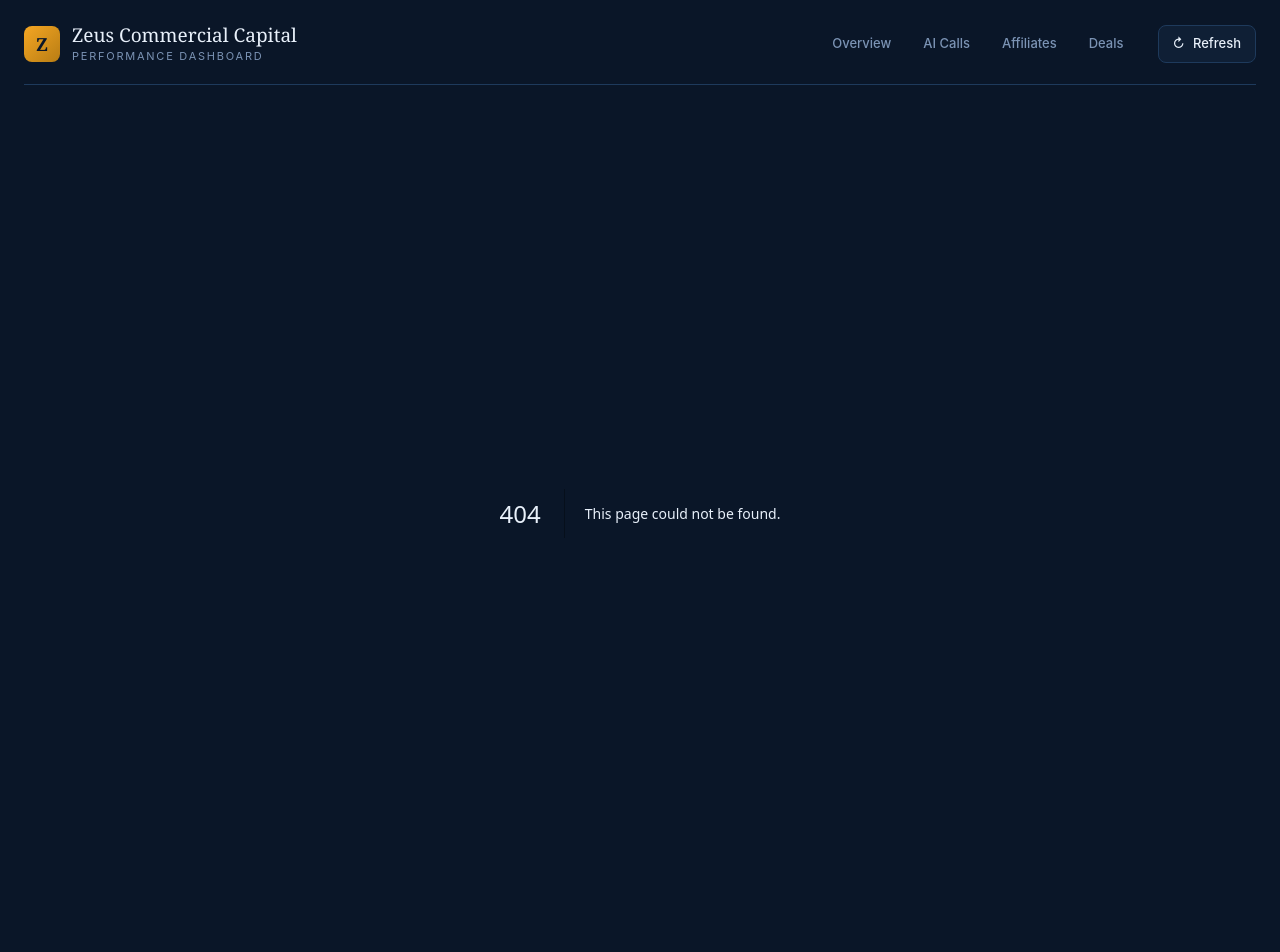
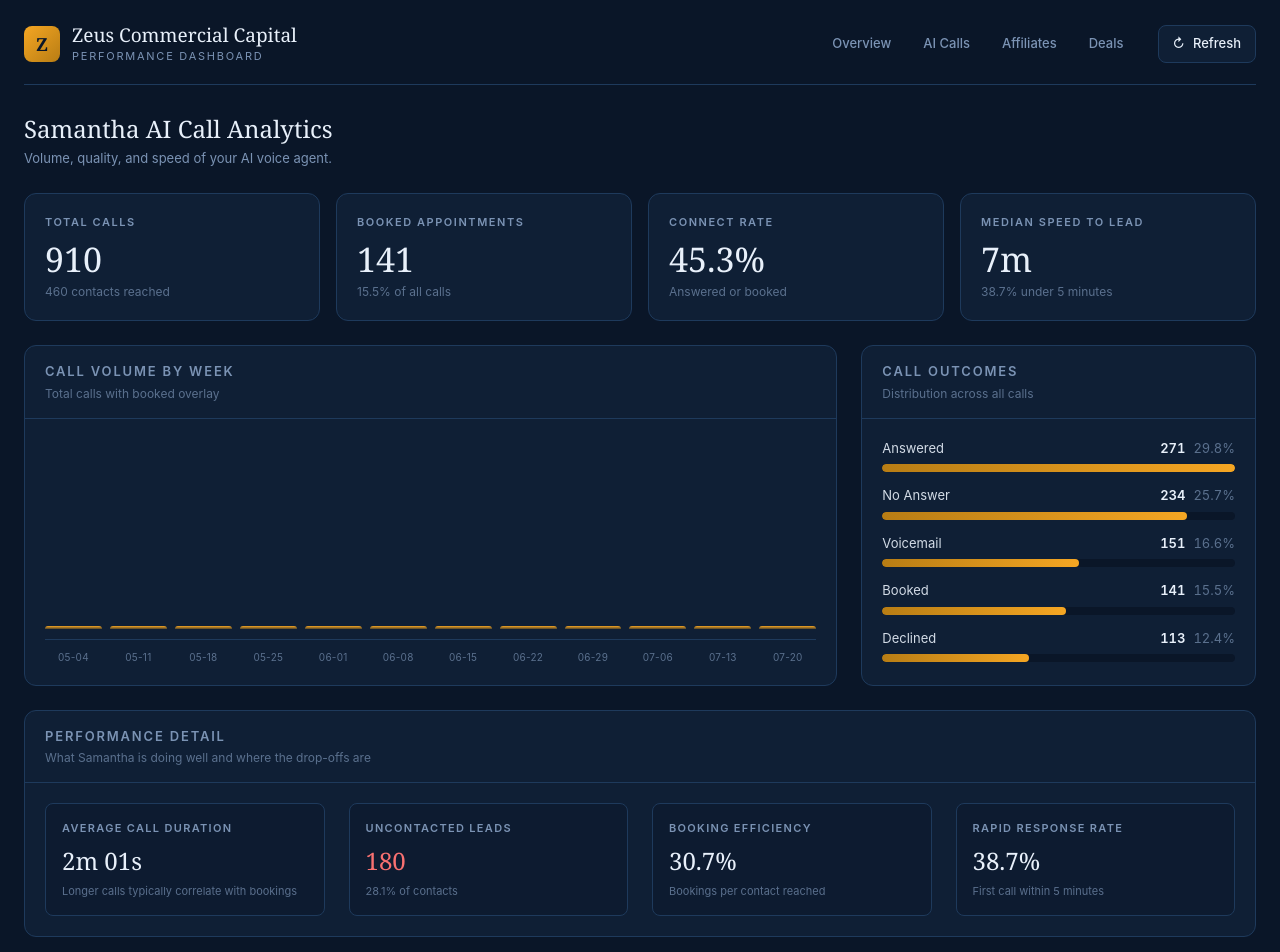
Before and after one commit to ZeusCommercial/Dashboard-, a Next.js app: page /ai-calls in a window 1280 px wide. Before the commit this address had no page. Shown: the top 952 px of the page. Built offline with nearby package versions, Linux system fonts and the light colour scheme.

Commit message:
src/app/ai-calls/page.tsx

```diff
--- /dev/null
+++ b/src/app/ai-calls/page.tsx
@@ -0,0 +1,136 @@
+import { BarList, Card, ColumnChart, KpiCard } from "@/components/ui";
+import {
+  callMetrics,
+  callOutcomes,
+  callVolumeByWeek,
+  duration,
+  loadDataset,
+  pct,
+} from "@/lib/metrics";
+
+export const dynamic = "force-dynamic";
+
+export default function AiCallsPage() {
+  const data = loadDataset();
+  const m = callMetrics(data);
+  const outcomes = callOutcomes(data);
+  const weekly = callVolumeByWeek(data);
+
+  return (
+    <main className="space-y-6">
+      <div>
+        <h1 className="font-display text-2xl text-bright">
+          Samantha AI Call Analytics
+        </h1>
+        <p className="mt-1 text-[13px] text-muted">
+          Volume, quality, and speed of your AI voice agent.
+        </p>
+      </div>
+
+      <div className="grid grid-cols-1 gap-4 sm:grid-cols-2 lg:grid-cols-4">
+        <KpiCard
+          label="Total Calls"
+          value={`${m.total.toLocaleString()}`}
+          hint={`${m.contacted.toLocaleString()} contacts reached`}
+        />
+        <KpiCard
+          label="Booked Appointments"
+          value={`${m.booked.toLocaleString()}`}
+          hint={`${pct(m.bookRate)} of all calls`}
+        />
+        <KpiCard
+          label="Connect Rate"
+          value={pct(m.connectRate)}
+          hint="Answered or booked"
+        />
+        <KpiCard
+          label="Median Speed to Lead"
+          value={`${Math.round(m.medianSpeedMin)}m`}
+          hint={`${pct(m.under5Rate)} under 5 minutes`}
+        />
+      </div>
+
+      <div className="grid grid-cols-1 gap-6 lg:grid-cols-3">
+        <Card
+          title="Call Volume by Week"
+          subtitle="Total calls with booked overlay"
+          className="lg:col-span-2"
+        >
+          <ColumnChart
+            rows={weekly.map((w) => ({
+              label: w.week,
+              value: w.calls,
+              display: `${w.calls} (${w.booked} booked)`,
+            }))}
+          />
+        </Card>
+
+        <Card title="Call Outcomes" subtitle="Distribution across all calls">
+          <BarList
+            rows={outcomes.map((o) => ({
+              label: o.outcome,
+              value: o.count,
+              display: `${o.count}`,
+              sub: pct(o.count / m.total),
+            }))}
+          />
+        </Card>
+      </div>
+
+      <Card
+        title="Performance Detail"
+        subtitle="What Samantha is doing well and where the drop-offs are"
+      >
+        <div className="grid grid-cols-1 gap-6 sm:grid-cols-2 lg:grid-cols-4">
+          <Metric
+            label="Average Call Duration"
+            value={duration(m.avgDuration)}
+            note="Longer calls typically correlate with bookings"
+          />
+          <Metric
+            label="Uncontacted Leads"
+            value={`${m.uncontacted.toLocaleString()}`}
+            note={`${pct(m.uncontacted / (m.contacted + m.uncontacted))} of contacts`}
+            warn={m.uncontacted > 0}
+          />
+          <Metric
+            label="Booking Efficiency"
+            value={pct(m.booked / Math.max(m.contacted, 1))}
+            note="Bookings per contact reached"
+          />
+          <Metric
+            label="Rapid Response Rate"
+            value={pct(m.under5Rate)}
+            note="First call within 5 minutes"
+          />
+        </div>
+      </Card>
+    </main>
+  );
+}
+
+function Metric({
+  label,
+  value,
+  note,
+  warn = false,
+}: {
+  label: string;
+  value: string;
+  note?: string;
+  warn?: boolean;
+}) {
+  return (
+    <div className="rounded-lg border border-hairline bg-ink/40 p-4">
+      <div className="text-[11px] font-semibold uppercase tracking-[0.12em] text-muted">
+        {label}
+      </div>
+      <div
+        className={`tnum mt-2 font-display text-2xl ${warn ? "text-loss" : "text-bright"}`}
+      >
+        {value}
+      </div>
+      {note && <div className="mt-1.5 text-[11px] text-muted/70">{note}</div>}
+    </div>
+  );
+}
```
